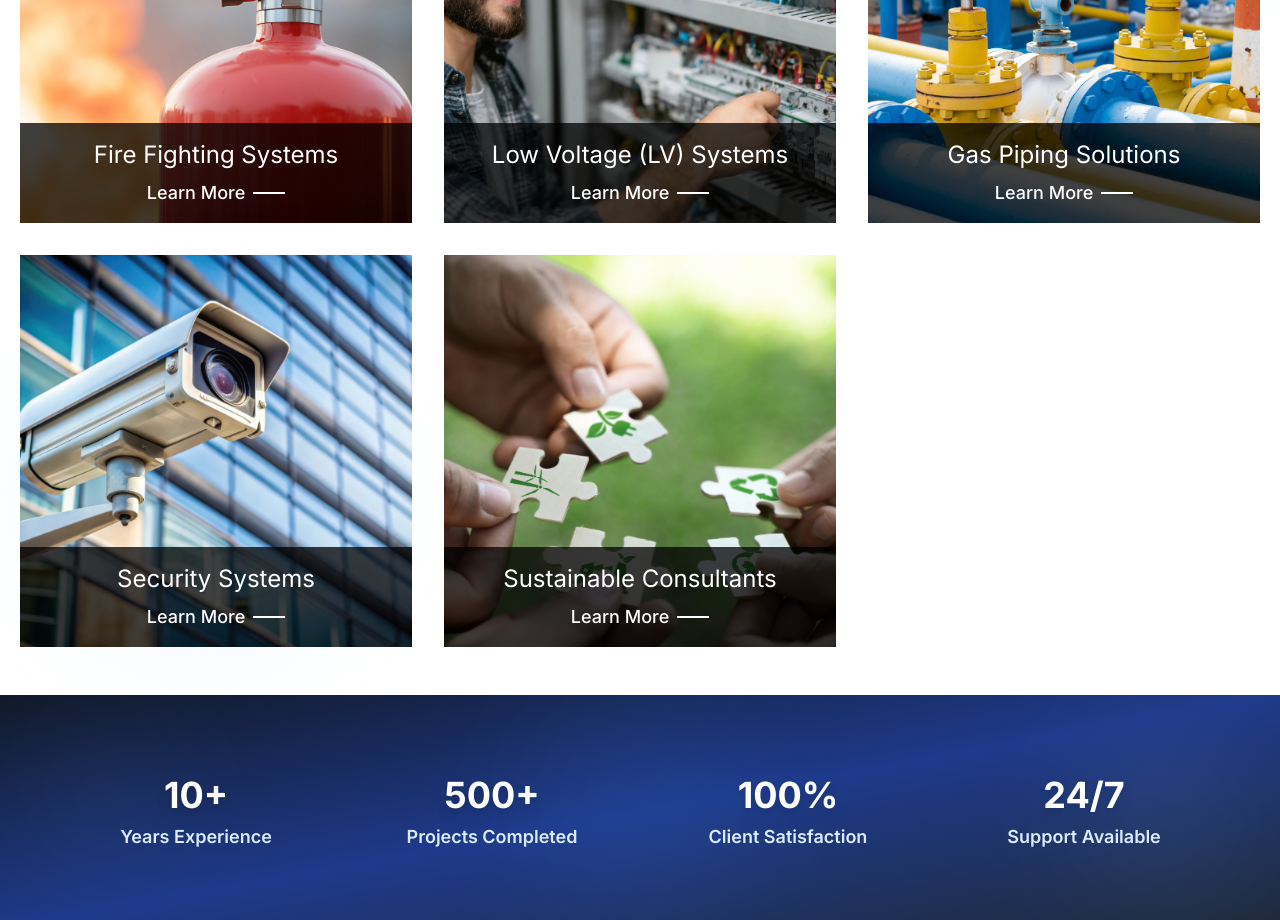
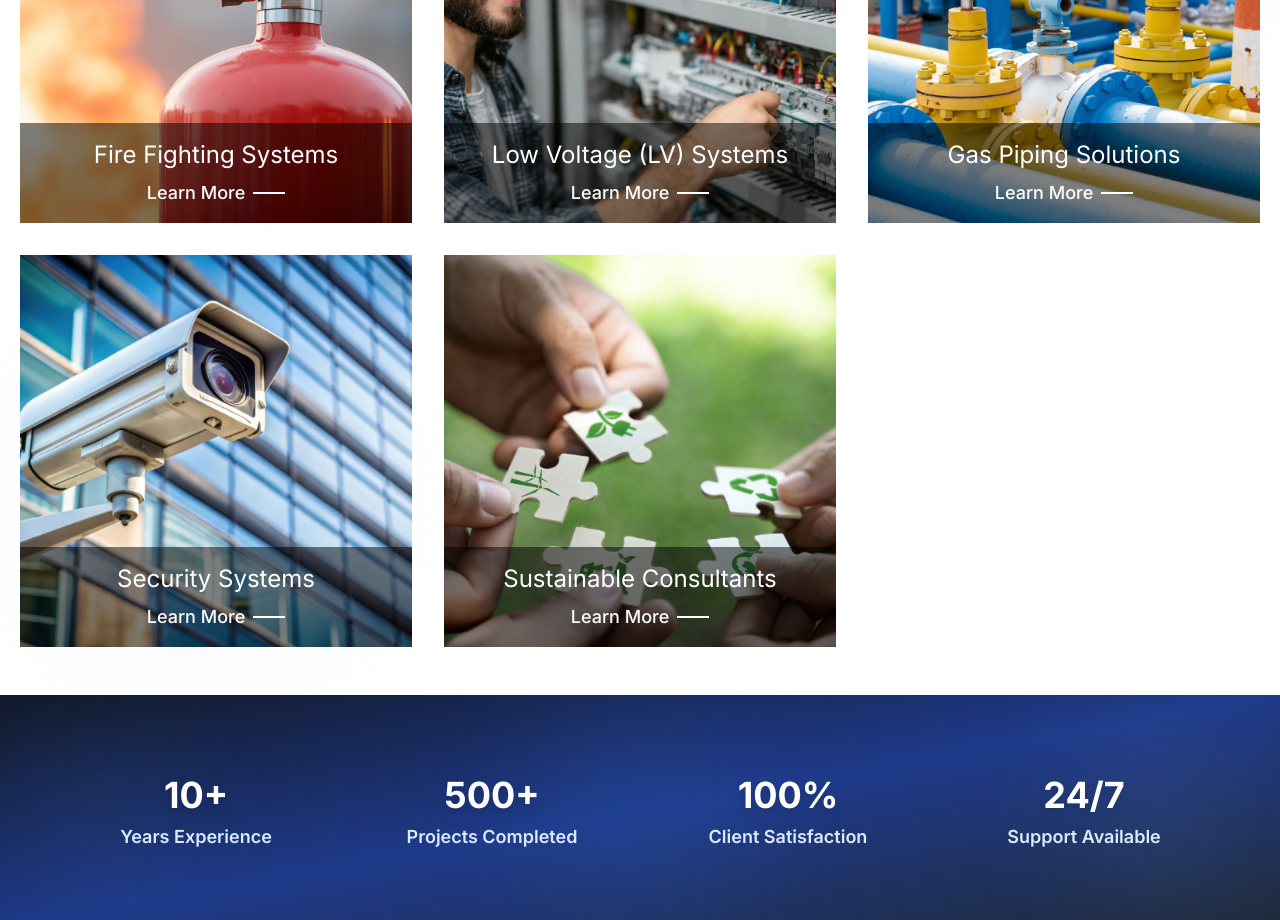
Before and after one commit to ZamaMehdi/PVNG, a Next.js app: page / in a window 1280 px wide. Shown: the part 1140-2060 px from the top of the page. Built offline with nearby package versions, Linux system fonts and the light colour scheme.

Commit message:
Add hover effects and reduce label background opacity

```diff
--- a/src/app/page.tsx
+++ b/src/app/page.tsx
@@ -108,8 +108,8 @@ export default function Home() {
             {/* Service 1 - Fire Fighting Systems */}
             <div className="fade-in">
               <Link href="/services#service-1" className="relative block group">
-                <img src="/images/Firefighting_homepagecard.png" alt="Fire Fighting Systems" className="w-auto h-auto cursor-pointer" />
-                <div className="absolute bottom-0 left-0 right-0 bg-black bg-opacity-75 flex flex-col items-center justify-end p-4">
+                <img src="/images/Firefighting_homepagecard.png" alt="Fire Fighting Systems" className="w-auto h-auto cursor-pointer group-hover:brightness-75 transition-all duration-300" />
+                <div className="absolute bottom-0 left-0 right-0 bg-black bg-opacity-50 flex flex-col items-center justify-end p-4">
                   <span className="text-white text-2xl font-normal mb-2 text-center">{langContent.service1Heading}</span>
                   <div className="flex items-center">
                     <span className="text-white text-lg font-medium">Learn More</span>
@@ -122,8 +122,8 @@ export default function Home() {
             {/* Service 2 - Low Voltage (LV) Systems */}
             <div className="fade-in" style={{animationDelay: '0.1s'}}>
               <Link href="/services#service-2" className="relative block group">
-                <img src="/images/LV_homepagecard.png" alt="Low Voltage Systems" className="w-auto h-auto cursor-pointer" />
-                <div className="absolute bottom-0 left-0 right-0 bg-black bg-opacity-75 flex flex-col items-center justify-end p-4">
+                <img src="/images/LV_homepagecard.png" alt="Low Voltage Systems" className="w-auto h-auto cursor-pointer group-hover:brightness-75 transition-all duration-300" />
+                <div className="absolute bottom-0 left-0 right-0 bg-black bg-opacity-50 flex flex-col items-center justify-end p-4">
                   <span className="text-white text-2xl font-normal mb-2 text-center">{langContent.service2Heading}</span>
                   <div className="flex items-center">
                     <span className="text-white text-lg font-medium">Learn More</span>
@@ -136,8 +136,8 @@ export default function Home() {
             {/* Service 3 - Gas Piping Solutions */}
             <div className="fade-in" style={{animationDelay: '0.2s'}}>
               <Link href="/services#service-3" className="relative block group">
-                <img src="/images/GasPipeline_homepagecard.png" alt="Gas Piping Solutions" className="w-auto h-auto cursor-pointer" />
-                <div className="absolute bottom-0 left-0 right-0 bg-black bg-opacity-75 flex flex-col items-center justify-end p-4">
+                <img src="/images/GasPipeline_homepagecard.png" alt="Gas Piping Solutions" className="w-auto h-auto cursor-pointer group-hover:brightness-75 transition-all duration-300" />
+                <div className="absolute bottom-0 left-0 right-0 bg-black bg-opacity-50 flex flex-col items-center justify-end p-4">
                   <span className="text-white text-2xl font-normal mb-2 text-center">{langContent.service3Heading}</span>
                   <div className="flex items-center">
                     <span className="text-white text-lg font-medium">Learn More</span>
@@ -150,8 +150,8 @@ export default function Home() {
             {/* Service 4 - Commercial and Residential Security Systems */}
             <div className="fade-in" style={{animationDelay: '0.3s'}}>
               <Link href="/services#service-4" className="relative block group">
-                <img src="/images/ResenditialSec_homepagecard.png" alt="Security Systems" className="w-auto h-auto cursor-pointer" />
-                <div className="absolute bottom-0 left-0 right-0 bg-black bg-opacity-75 flex flex-col items-center justify-end p-4">
+                <img src="/images/ResenditialSec_homepagecard.png" alt="Security Systems" className="w-auto h-auto cursor-pointer group-hover:brightness-75 transition-all duration-300" />
+                <div className="absolute bottom-0 left-0 right-0 bg-black bg-opacity-50 flex flex-col items-center justify-end p-4">
                   <span className="text-white text-2xl font-normal mb-2 text-center">Security Systems</span>
                   <div className="flex items-center">
                     <span className="text-white text-lg font-medium">Learn More</span>
@@ -164,8 +164,8 @@ export default function Home() {
             {/* Service 5 - Sustainability Consultants & Experts */}
             <div className="fade-in" style={{animationDelay: '0.4s'}}>
               <Link href="/services#service-5" className="relative block group">
-                <img src="/images/Sustainability_homepagecard.png" alt="Sustainability Consultants" className="w-auto h-auto cursor-pointer" />
-                <div className="absolute bottom-0 left-0 right-0 bg-black bg-opacity-75 flex flex-col items-center justify-end p-4">
+                <img src="/images/Sustainability_homepagecard.png" alt="Sustainability Consultants" className="w-auto h-auto cursor-pointer group-hover:brightness-75 transition-all duration-300" />
+                <div className="absolute bottom-0 left-0 right-0 bg-black bg-opacity-50 flex flex-col items-center justify-end p-4">
                   <span className="text-white text-2xl font-normal mb-2 text-center">Sustainable Consultants</span>
                   <div className="flex items-center">
                     <span className="text-white text-lg font-medium">Learn More</span>
```
